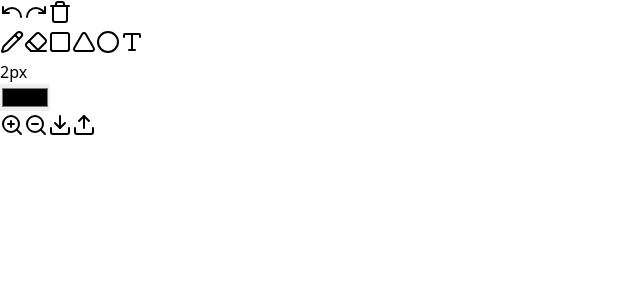
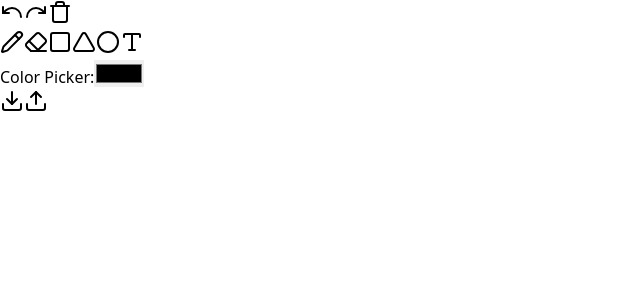
Before and after one commit to sumankhatri17/AI-Board, a React (Vite) app in the folder frontend/: page /Toolbar in a window 1280 px wide. Shown: the top 300 px of the page, without its empty margins (0-640 px from the left). Built offline with nearby package versions, Linux system fonts and the light colour scheme.

Commit message:
Modified some minor changes

```diff
--- a/frontend/src/components/Dashboard.jsx
+++ b/frontend/src/components/Dashboard.jsx
@@ -66,7 +66,6 @@ const Dashboard = () => {
       <div className="bg-gray-800 text-white p-4 text-center">
         <h1 className="text-2xl font-semibold">
           White Board Sharing App
-          <span className="text-blue-500">[Users Online: _]</span>
         </h1>
       </div>
 
--- a/frontend/src/components/Infinite Canvas/InfiniteCanvas.jsx
+++ b/frontend/src/components/Infinite Canvas/InfiniteCanvas.jsx
@@ -170,7 +170,7 @@ const draw = (e) => {
       break;
 
     case 'eraser':
-      ctx.clearRect(offsetX - 5, offsetY - 5, 10, 10);
+      ctx.clearRect(offsetX - 30, offsetY - 30, 50, 50);
       break;
   }
 };
@@ -240,7 +240,7 @@ const stopDrawing = (e) => {
         transformOrigin: 'top center', // Ensure zoom is relative to the top-left corner
       }}
 
-      className="w-full  bg-green-200  h-full"
+      className="w-full  bg-white-100  h-full"
       onMouseDown={startDrawing}
       onMouseMove={draw}
       onMouseUp={stopDrawing}
--- a/frontend/src/components/Toolbar.jsx
+++ b/frontend/src/components/Toolbar.jsx
@@ -62,26 +62,10 @@ const Toolbar = ({ onToolSelect, onLineWidthChange, onColorChange, onUndo, onRed
         </Button>
       </div>
 
-      {/* Line Width Selector */}
-      <div className="flex items-center space-x-4">
-        <Select value={lineWidth} onChange={(e) => handleLineWidthChange(e.target.value)}>
-          <SelectTrigger>
-            <Button variant="secondary" className="py-1 px-2 text-sm rounded-full border border-gray-300">
-              {lineWidth}px
-            </Button>
-          </SelectTrigger>
-          <SelectContent>
-            {[1, 2, 3, 4, 5].map((width) => (
-              <SelectItem key={width} value={width}>
-                {width}px
-              </SelectItem>
-            ))}
-          </SelectContent>
-        </Select>
-      </div>
 
       {/* Color Picker */}
       <div className="flex items-center space-x-2">
+        <span className="text font-medium">Color Picker:</span>
         <input
           type="color"
           value={colorRef.current} // Use colorRef to get the current color
@@ -90,14 +74,9 @@ const Toolbar = ({ onToolSelect, onLineWidthChange, onColorChange, onUndo, onRed
         />
       </div>
 
-      {/* Zoom and Actions */}
+
+      {/*Actions */}
       <div className="flex items-center space-x-4">
-        <Button variant="secondary">
-          <ZoomIn className="h-5 w-5" />
-        </Button>
-        <Button variant="secondary">
-          <ZoomOut className="h-5 w-5" />
-        </Button>
         <Button variant="secondary">
           <Download className="h-5 w-5" />
         </Button>
--- a/frontend/src/components/utility/queryhandler.jsx
+++ b/frontend/src/components/utility/queryhandler.jsx
@@ -13,7 +13,6 @@ export const onSubmitquery = async (query, setResponseData) => {
     }
 
     const data = await response.json();
-    console.log(data,"dump")
     setResponseData(data.response);
     return data.response;
   } catch (err) {
```
